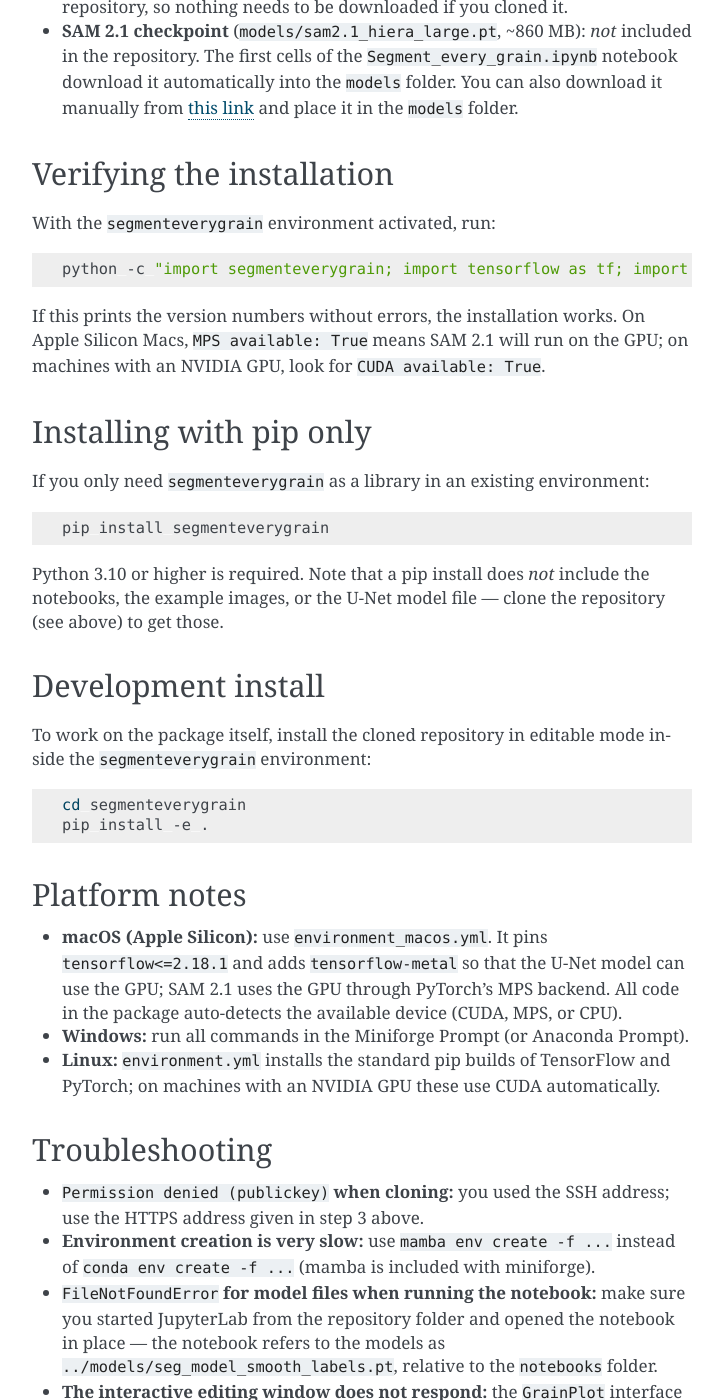
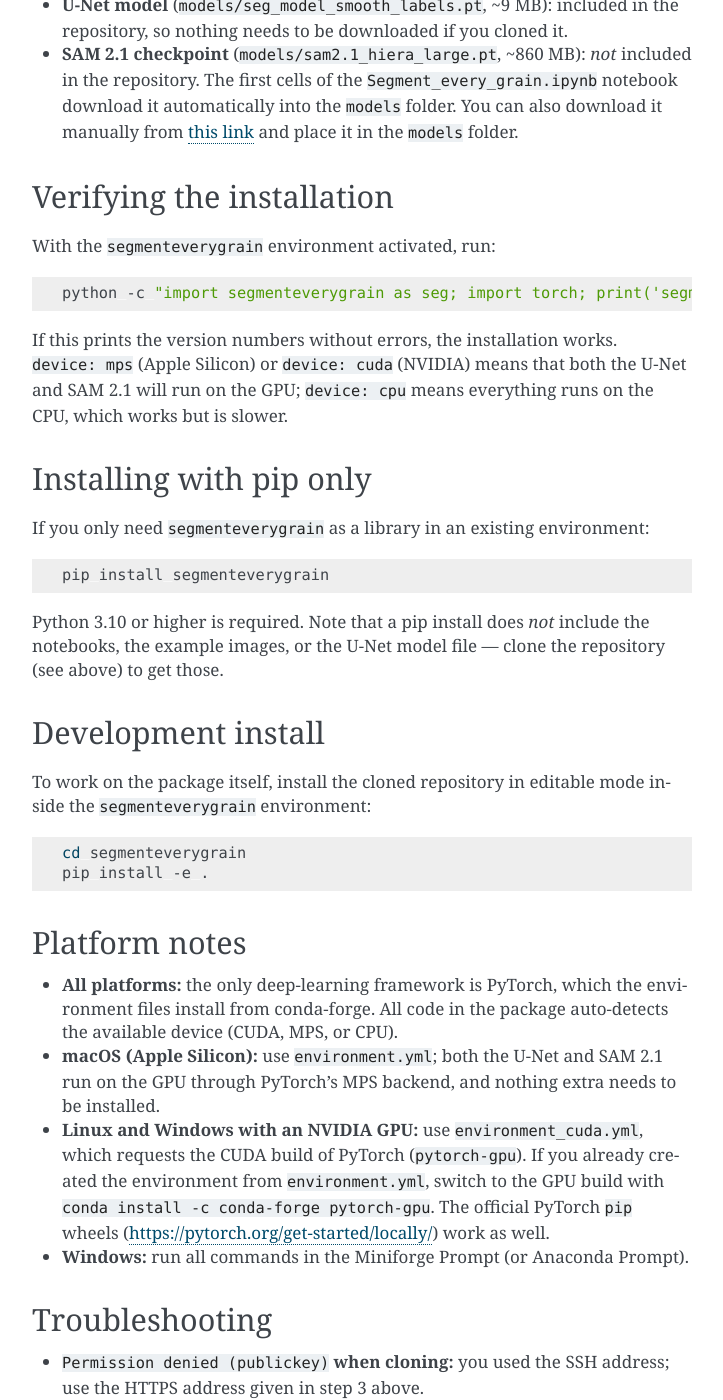
Before and after one commit to zsylvester/segmenteverygrain, a Sphinx documentation site: the page built from docs/source/installation.rst, in a window 1280 px wide and 1400 px high, scrolled down 2050 px. Shown: the whole window, without its empty margins (388-1111 px from the left). Built offline with Sphinx 7.4.7, drawn with Linux system fonts in a browser that asks for light colours; some of the changed text lies outside the part shown.

Commit message:
Drop TensorFlow/Keras from dependencies, environments and CI (migration phase 5)
- setup.py / requirements.txt: remove tensorflow and keras, add torchvision;
  add the Python 3.13 classifier.
- environment.yml: install PyTorch from conda-forge (shares the env's OpenMP
  runtime with numpy/scipy, avoiding the "OMP: Error #15" abort on macOS);
  Python 3.11. Replaces environment_macos.yml, which is removed.
- environment_cuda.yml: new file for NVIDIA GPUs using the conda-forge
  pytorch-gpu metapackage (plain pytorch does not select the CUDA build).
- CI: test matrix on Python 3.10 and 3.12; install CPU-only PyTorch wheels
  before the package; drop the disk-cleanup and triton workarounds.
- Docs: Sphinx mocks torch/torchvision/sam2; docs/requirements.txt cleaned;
  installation guide and README describe the hardware-based environment
  split and the OpenMP troubleshooting.
- Fix GrainPlot and plot_image_w_colorful_grains on matplotlib >= 3.11,
  where matplotlib.cm.get_cmap was removed (use pyplot.get_cmap).
- Make the loss-reduction training test deterministic (no augmentation).

Verified in a fresh conda environment built from environment.yml: no
TensorFlow/Keras installed, MPS device detected, predictions match the Keras
reference to 3e-6, 120 tests pass (4 Keras-parity tests skipped).

Co-Authored-By: Claude Fable 5.1 <noreply@anthropic.com>

```diff
--- a/docs/requirements.txt
+++ b/docs/requirements.txt
@@ -6,12 +6,9 @@ matplotlib==3.7.1
 tqdm
 networkx==3.1
 rasterio==1.3.9
-warnings
 scikit-image==0.21.0
 shapely==2.0.3
 scipy==1.10.1
 scikit-learn==1.3.2
 rtree
-itertools
-tensorflow==2.13.0
-sam2
+pillow
--- a/docs/source/conf.py
+++ b/docs/source/conf.py
@@ -30,10 +30,8 @@ templates_path = ['_templates']
 exclude_patterns = []
 
 # Mock the heavy ML dependencies so that autodoc can import the package
-# without installing TensorFlow, PyTorch, or SAM 2 (used by the docs CI).
+# without installing PyTorch or SAM 2 (used by the docs CI).
 autodoc_mock_imports = [
-    'tensorflow',
-    'keras',
     'torch',
     'torchvision',
     'sam2',
--- a/docs/source/installation.rst
+++ b/docs/source/installation.rst
@@ -59,21 +59,23 @@ notebooks. Use the HTTPS address on all platforms:
 
 **4. Create the conda environment.**
 The environment files install all dependencies *and* the ``segmenteverygrain``
-package itself (from PyPI), plus JupyterLab for running the notebooks.
+package itself (from PyPI), plus JupyterLab for running the notebooks. Pick the
+file by hardware, not by operating system.
 
-On Linux or Windows:
+On Apple Silicon Macs, or on any machine without an NVIDIA GPU:
 
 .. code-block:: shell
 
    conda env create -f segmenteverygrain/environment.yml
 
-On macOS (Apple Silicon):
+On Linux or Windows machines with an NVIDIA GPU (the NVIDIA driver must be
+installed; CUDA itself comes with the environment):
 
 .. code-block:: shell
 
-   conda env create -f segmenteverygrain/environment_macos.yml
+   conda env create -f segmenteverygrain/environment_cuda.yml
 
-This step downloads several gigabytes of packages (TensorFlow, PyTorch, SAM 2),
+This step downloads a few gigabytes of packages (PyTorch, SAM 2, JupyterLab),
 so it can take a while.
 
 **5. Activate the environment.**
@@ -115,11 +117,12 @@ With the ``segmenteverygrain`` environment activated, run:
 
 .. code-block:: shell
 
-   python -c "import segmenteverygrain; import tensorflow as tf; import torch; print('segmenteverygrain OK'); print('TensorFlow:', tf.__version__); print('PyTorch:', torch.__version__); print('CUDA available:', torch.cuda.is_available()); print('MPS available:', torch.backends.mps.is_available())"
+   python -c "import segmenteverygrain as seg; import torch; print('segmenteverygrain', seg.__version__, 'OK'); print('PyTorch:', torch.__version__); print('device:', seg.get_device())"
 
-If this prints the version numbers without errors, the installation works. On
-Apple Silicon Macs, ``MPS available: True`` means SAM 2.1 will run on the GPU;
-on machines with an NVIDIA GPU, look for ``CUDA available: True``.
+If this prints the version numbers without errors, the installation works.
+``device: mps`` (Apple Silicon) or ``device: cuda`` (NVIDIA) means that both
+the U-Net and SAM 2.1 will run on the GPU; ``device: cpu`` means everything
+runs on the CPU, which works but is slower.
 
 Installing with pip only
 ~~~~~~~~~~~~~~~~~~~~~~~~
@@ -148,13 +151,18 @@ inside the ``segmenteverygrain`` environment:
 Platform notes
 ~~~~~~~~~~~~~~
 
-- **macOS (Apple Silicon):** use ``environment_macos.yml``. It pins
-  ``tensorflow<=2.18.1`` and adds ``tensorflow-metal`` so that the U-Net model
-  can use the GPU; SAM 2.1 uses the GPU through PyTorch's MPS backend. All code
-  in the package auto-detects the available device (CUDA, MPS, or CPU).
+- **All platforms:** the only deep-learning framework is PyTorch, which the
+  environment files install from conda-forge. All code in the package
+  auto-detects the available device (CUDA, MPS, or CPU).
+- **macOS (Apple Silicon):** use ``environment.yml``; both the U-Net and
+  SAM 2.1 run on the GPU through PyTorch's MPS backend, and nothing extra needs
+  to be installed.
+- **Linux and Windows with an NVIDIA GPU:** use ``environment_cuda.yml``,
+  which requests the CUDA build of PyTorch (``pytorch-gpu``). If you already
+  created the environment from ``environment.yml``, switch to the GPU build
+  with ``conda install -c conda-forge pytorch-gpu``. The official PyTorch
+  ``pip`` wheels (https://pytorch.org/get-started/locally/) work as well.
 - **Windows:** run all commands in the Miniforge Prompt (or Anaconda Prompt).
-- **Linux:** ``environment.yml`` installs the standard pip builds of TensorFlow
-  and PyTorch; on machines with an NVIDIA GPU these use CUDA automatically.
 
 Troubleshooting
 ~~~~~~~~~~~~~~~
@@ -168,6 +176,14 @@ Troubleshooting
   notebook in place — the notebook refers to the models as
   ``../models/seg_model_smooth_labels.pt``, relative to the ``notebooks``
   folder.
+- ``OMP: Error #15: Initializing libomp.dylib, but found libomp.dylib already
+  initialized`` **(macOS):** two copies of the OpenMP runtime are loaded,
+  typically because PyTorch was installed with ``pip`` into a conda environment
+  whose numpy/scipy come from conda-forge. Install PyTorch from conda-forge
+  instead (``conda install -c conda-forge pytorch torchvision``, as
+  ``environment.yml`` does), or import ``segmenteverygrain`` before ``torch``
+  in your scripts. Setting ``KMP_DUPLICATE_LIB_OK=TRUE`` silences the error but
+  is not recommended.
 - **The interactive editing window does not respond:** the ``GrainPlot``
   interface requires an interactive matplotlib backend. The notebook sets this
   up with the ``%matplotlib qt`` magic (PyQt is included in the conda
--- a/requirements.txt
+++ b/requirements.txt
@@ -13,7 +13,6 @@ pillow
 rasterio
 opencv-python
 rtree
-tensorflow
 torch
 torchvision
 sam2
--- a/setup.py
+++ b/setup.py
@@ -20,14 +20,15 @@ setuptools.setup(
     packages=['segmenteverygrain'],
     install_requires=['numpy','matplotlib',
         'scipy','pillow','scikit-image','tqdm','opencv-python',
-        'networkx','rasterio','shapely','tensorflow','torch','sam2',
-        'scikit-learn','rtree','pandas','geopandas','keras'],
+        'networkx','rasterio','shapely','torch','torchvision','sam2',
+        'scikit-learn','rtree','pandas','geopandas'],
     license_files=[],
     classifiers=[
         "Programming Language :: Python :: 3",
         "Programming Language :: Python :: 3.10",
         "Programming Language :: Python :: 3.11",
         "Programming Language :: Python :: 3.12",
+        "Programming Language :: Python :: 3.13",
         'Intended Audience :: Science/Research',
         "License :: OSI Approved :: Apache Software License",
         "Operating System :: OS Independent",
```
Also changed, not shown: other parts of docs/source/installation.rst (+1 -1 lines), README.md (+5 -5 lines), environment.yml (+15 -8 lines), environment_cuda.yml (added, +34 -0 lines), environment_macos.yml (deleted, +0 -30 lines), 6 other files.
